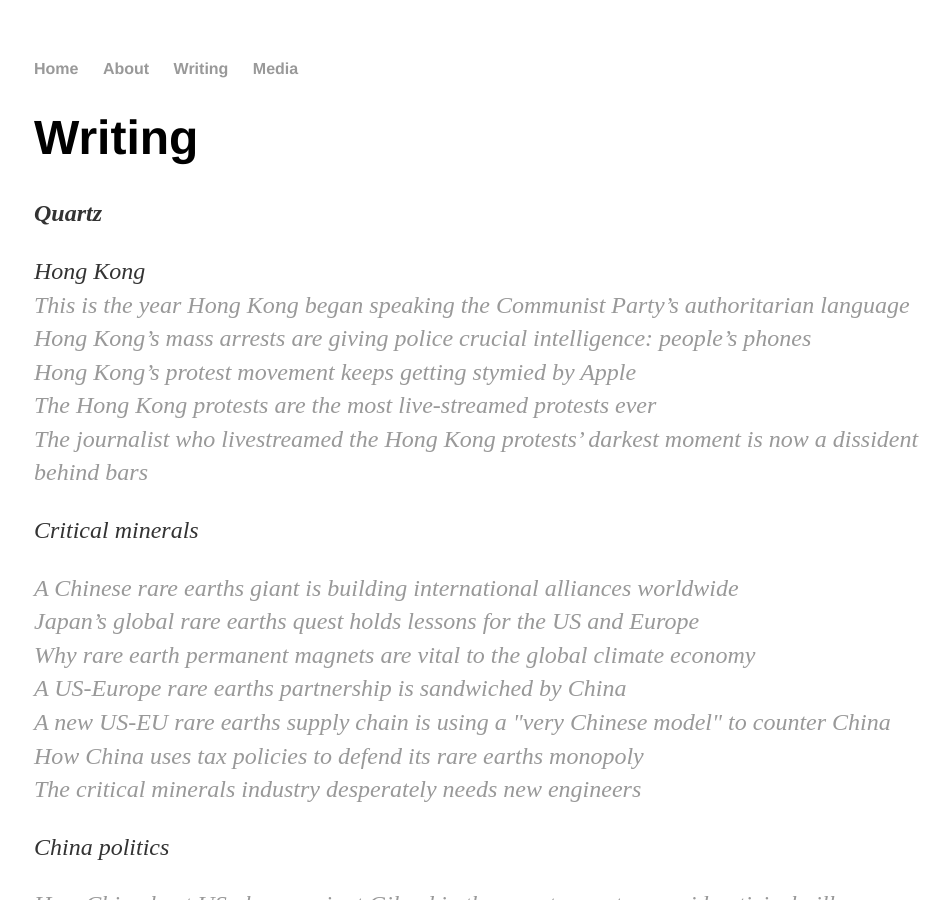
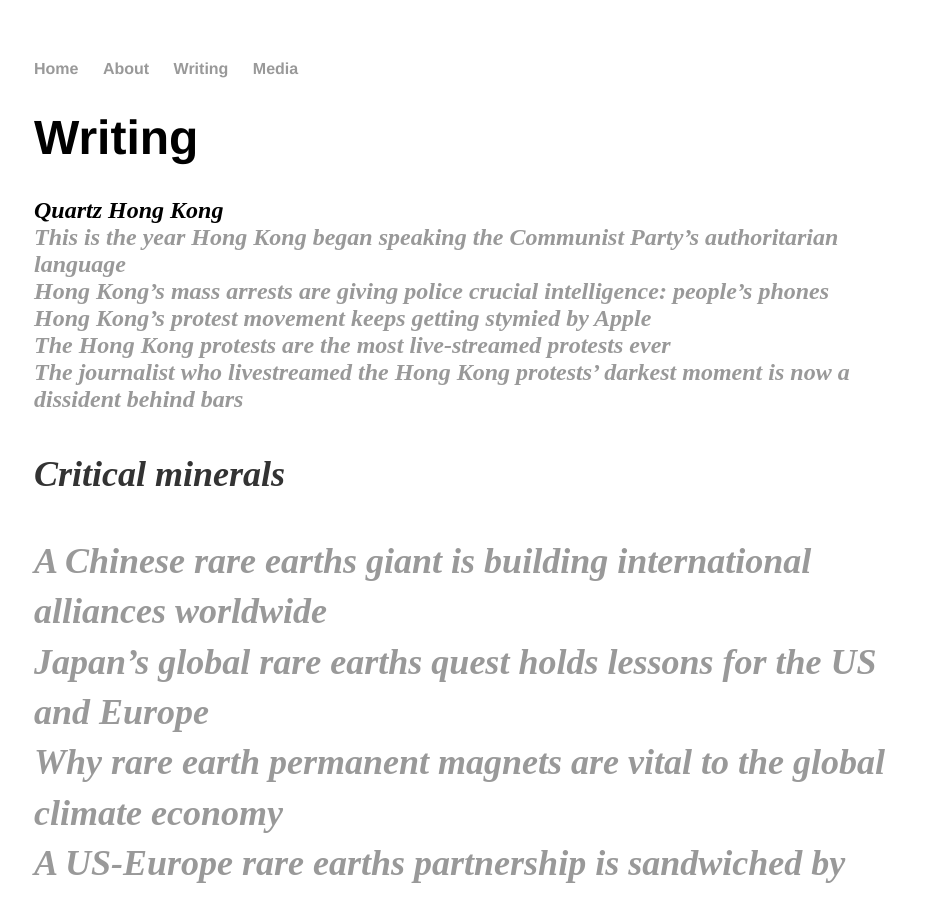
Before and after one commit to marykmhui/marykmhui, a Jekyll site: the page built from writing/index.html, in a window 1280 px wide and 900 px high. Shown: the whole window, without its empty margins (158-1106 px from the left). Built offline with Jekyll 4.4.1, drawn with Linux system fonts in a browser that asks for light colours; part of the change alters nothing that is shown.

```diff
--- a/writing/index.html
+++ b/writing/index.html
@@ -7,7 +7,7 @@ title: Writing
 					<h1>Writing</h1>
 					<address>
 
-					<P><strong>Quartz</strong><P>
+					<h2>Quartz</strong<h2>
 
 					Hong Kong<br>
 					<a href="https://qz.com/1942410/chinas-authoritarian-language-is-taking-over-hong-kong/">This is the year Hong Kong began speaking the Communist Party’s authoritarian language</a><br>
@@ -38,7 +38,7 @@ title: Writing
 					<a href="https://qz.com/2051594/chinas-boycott-of-australian-coal-has-been-good-for-india/">China's boycott of Australia has redirected global flows of coal</a><br>
 
 
-					<P><strong>New York Times</strong><P>
+					<h2>New York Times</strong<h2>
 					<a href="https://www.nytimes.com/2019/05/25/world/asia/hong-kong-maids-running.html">‘Not Just a Maid’: The Ultra-Running Domestic Workers of Hong Kong</a><br>
 					<a href="https://www.nytimes.com/2018/08/09/world/asia/hong-kong-instagram-photography.html">Public Housing for Some, Instagram Selfie Backdrop for Others</a><br>
 					<a href="https://www.nytimes.com/2018/05/17/world/asia/hong-kong-housing-inequality-golf.html">Could a Colonial-Era Golf Club Solve Hong Kong’s Housing Woes?</a><br>
```
